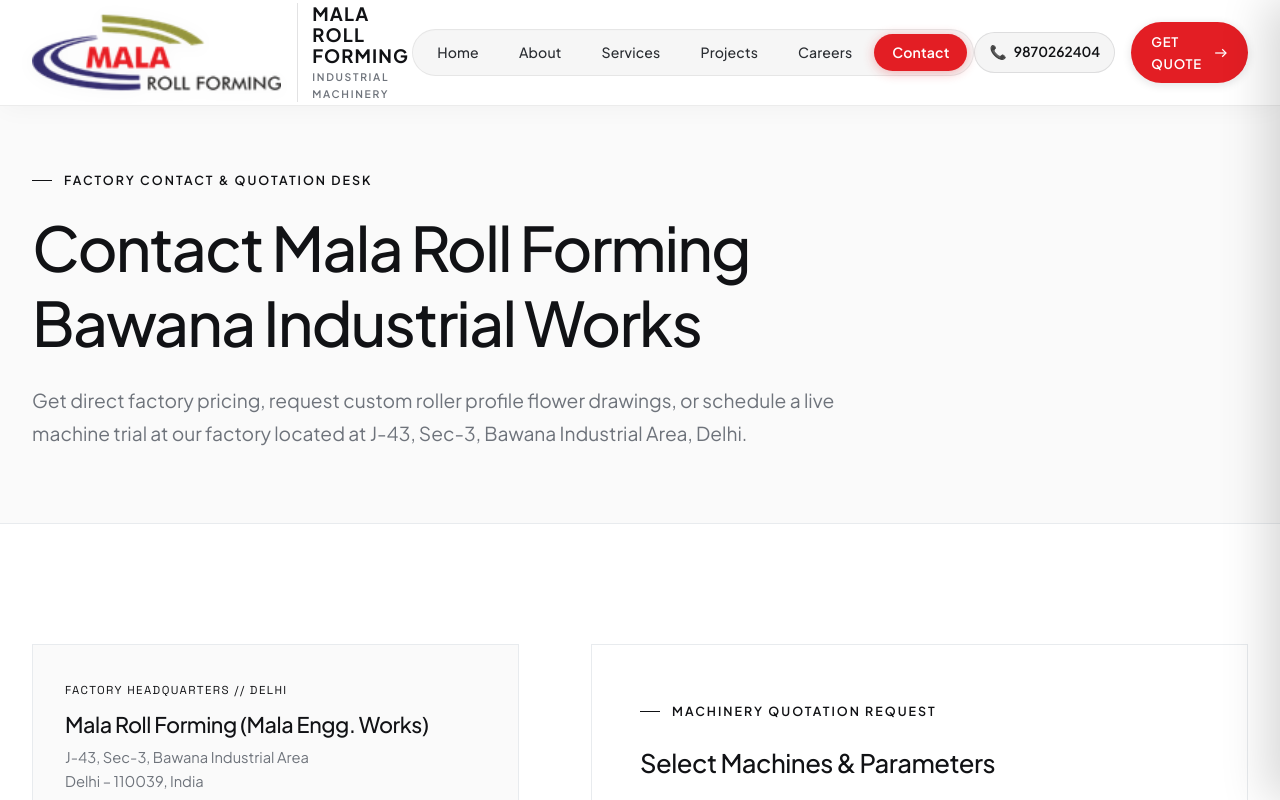
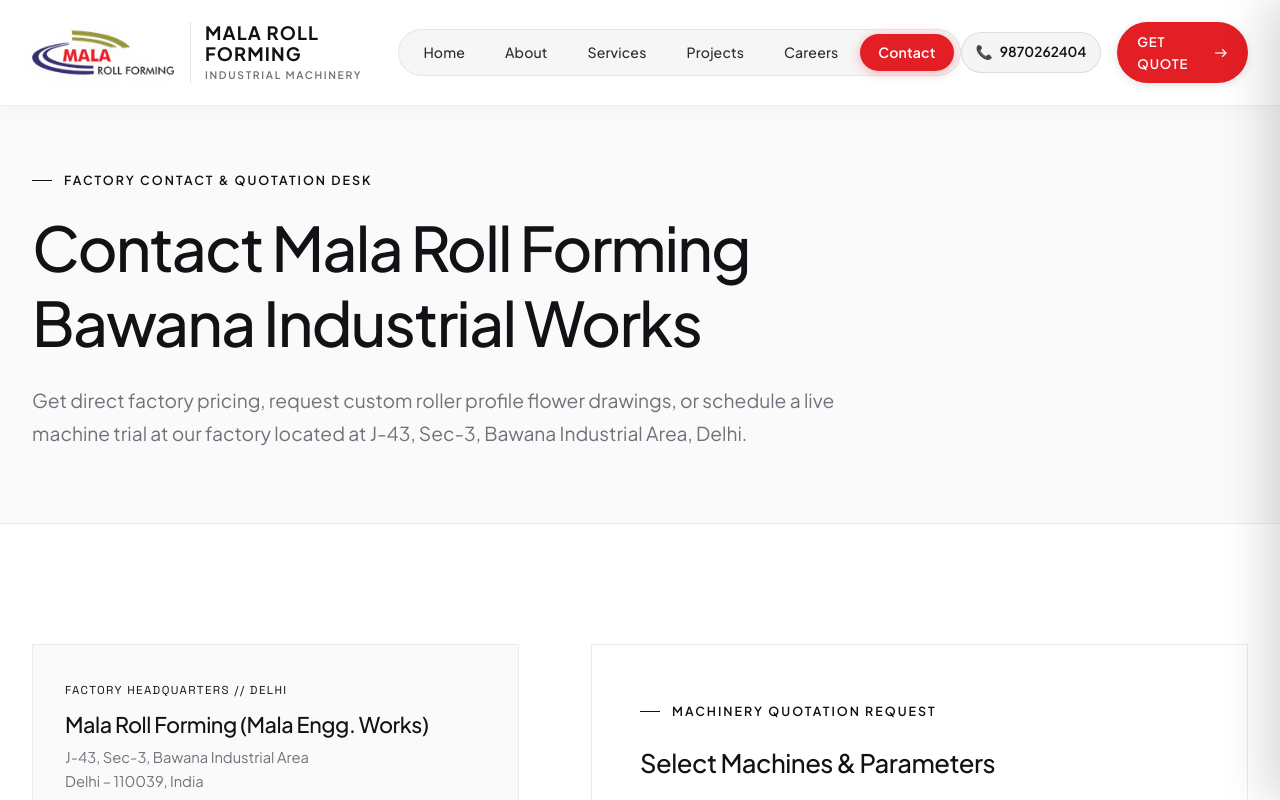
Before and after one commit to Akshat0811hub/malaa, a React (Vite) app: page /contact in a window 1280 px wide. Shown: the top 800 px of the page. Built offline with nearby package versions, Linux system fonts and the light colour scheme.

Commit message:
header logo update

```diff
--- a/src/components/Header/Header.css
+++ b/src/components/Header/Header.css
@@ -38,9 +38,9 @@
 }
 
 .site-logo-img {
-  height: 88px;
+  height: 80px;
   width: auto;
-  max-width: 320px;
+  max-width: 142px;
   object-fit: contain;
   display: block;
   transition: transform var(--transition-fast), height var(--transition-medium);
```
